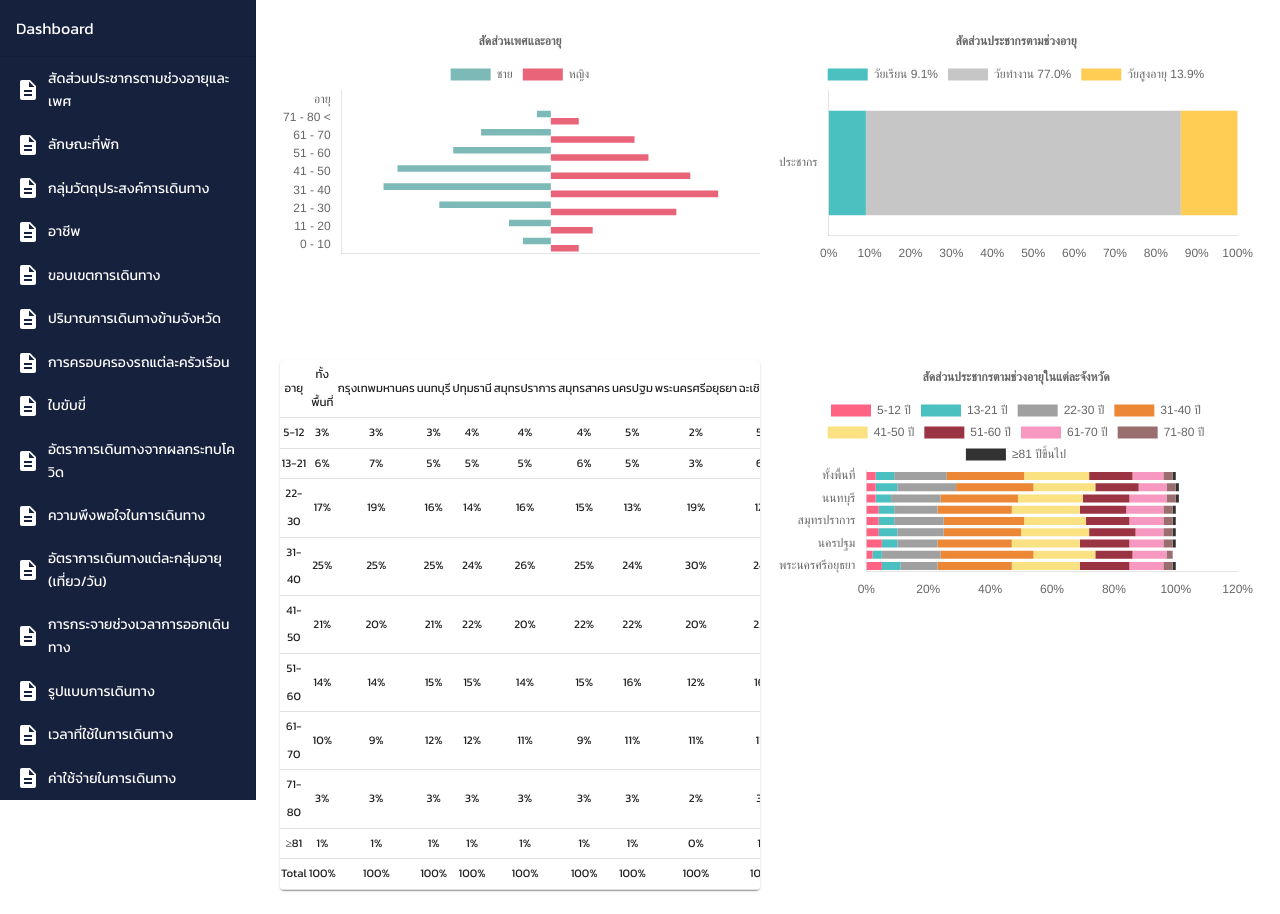
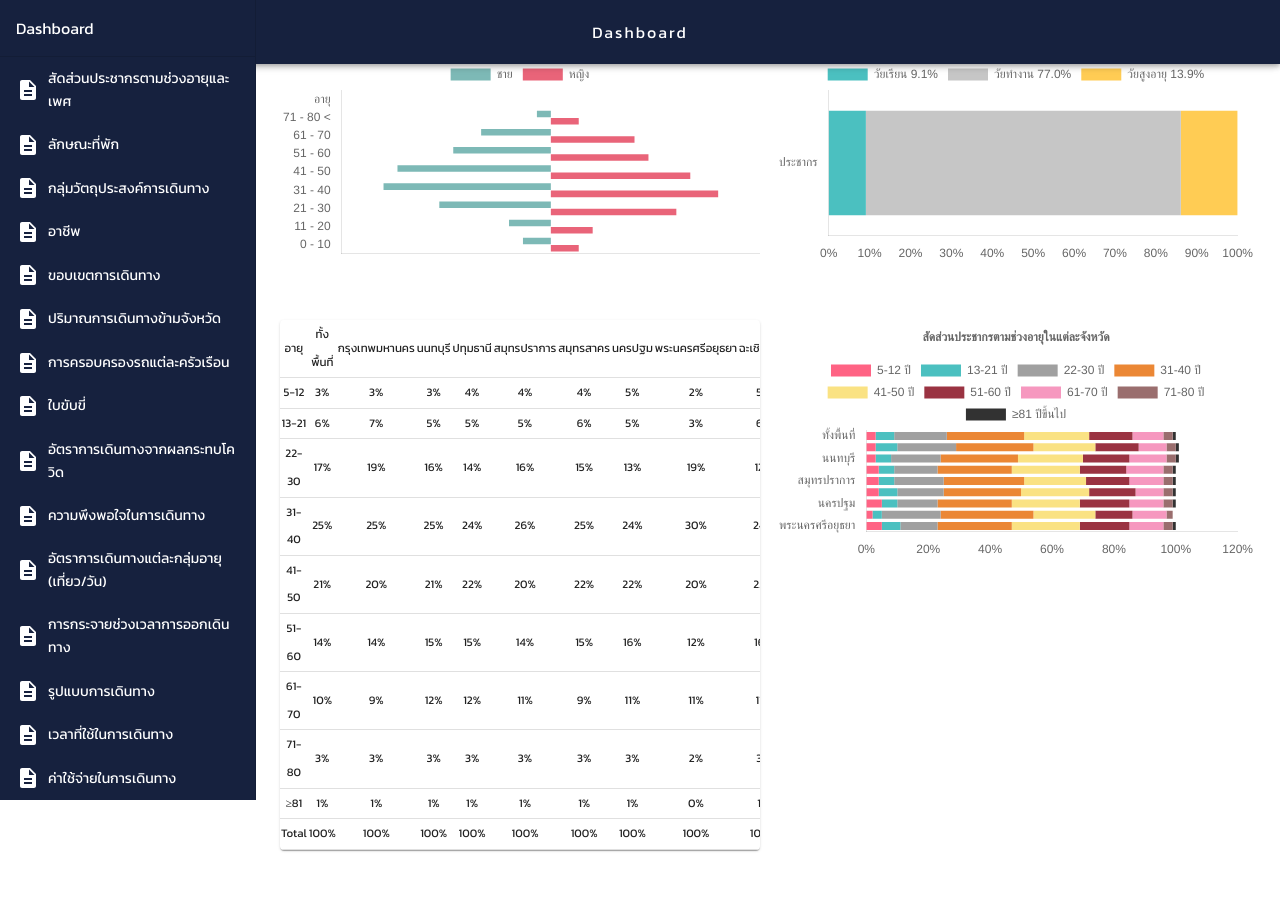
Before and after one commit to hznutx/dashboard-survey, a React (Vite) app: page / in a window 1280 px wide. After the commit the page ends 874 px from the top, so only its background shows below. Built offline with nearby package versions, Linux system fonts and the light colour scheme.

Commit message:
:sparkle: modified layouts

```diff
--- a/src/layouts/Layout.jsx
+++ b/src/layouts/Layout.jsx
@@ -4,7 +4,7 @@ import CssBaseline from "@mui/material/CssBaseline";
 import ListItem from "@mui/material/ListItem";
 import "@fontsource/kanit";
 import { Description } from "@mui/icons-material";
-import { Divider, ListItemButton, Typography } from "@mui/material";
+import { AppBar, Divider, ListItemButton, Toolbar, Typography } from "@mui/material";
 import { Link, Outlet, useLocation } from "react-router-dom";
 
 const drawerWidth = { xs: "10%", md: "20%" };
@@ -56,11 +56,14 @@ export default function PermanentDrawerLeft(menubar) {
   return (
     <Box sx={{ display: "flex" }}>
       <CssBaseline />
+      <AppBar sx={ {display:{xs:"flex",md:"flex",xl:"none"}}}><Toolbar>  <Typography flexGrow={1} textAlign="center" letterSpacing={2}>
+          Dashboard
+        </Typography></Toolbar></AppBar>
       <Drawer
         sx={{
           width: drawerWidth,
           overflow: "hidden",
-          flexShrink: 0,
+          flexShrink: 0,display:{xs:"none",md:"none",lg:"flex"},
           "& .MuiDrawer-paper": {
             background: "#16213E",
             color: "white",
--- a/src/pages/population.jsx
+++ b/src/pages/population.jsx
@@ -6,14 +6,14 @@ import GenderResult from "../components/GenderResultBar";
 
 const population = () => {
   return (
-    <Grid container spacing={2} rowGap={10}>
+    <Grid container spacing={2} rowGap={5}>
       <Grid item xs={12} md={6}>
         <GenderBar />
       </Grid>
       <Grid item xs={12} md={6}>
         <GenderResult />
       </Grid>
-      <Grid item xs={12} md={6}>
+      <Grid item xs={12} md={6} >
         <TablePopulation />
       </Grid>
       <Grid item xs={12} md={6}>
--- a/src/theme.jsx
+++ b/src/theme.jsx
@@ -5,6 +5,7 @@ import { rootShouldForwardProp } from "@mui/material/styles/styled";
 const theme = createTheme({
   palette: {
     background: "#fff",
+
   },
 
   typography: {
@@ -23,6 +24,9 @@ const theme = createTheme({
   },
 
   components: {
+    MuiAppBar:{styleOverrides:{root:{
+      backgroundColor:"#16213E",}
+     }},
     MuiTableCell: {
       styleOverrides: {
         root: {
```
